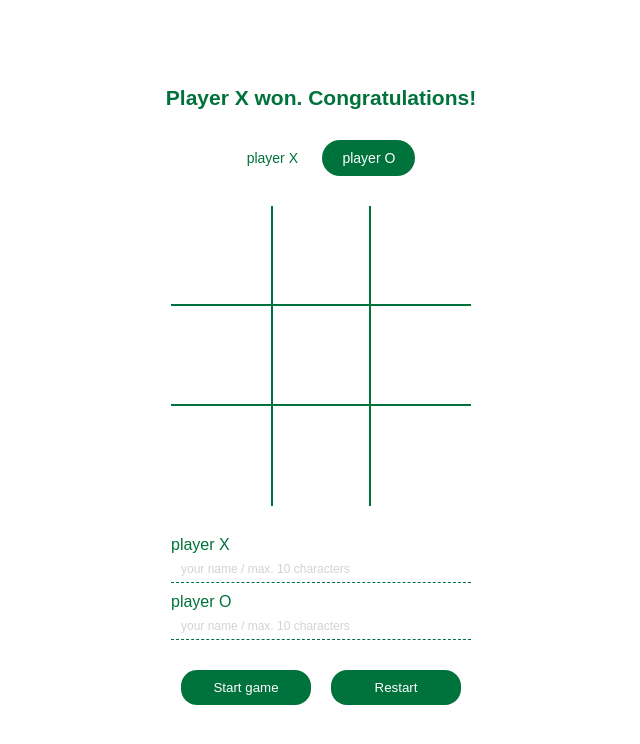
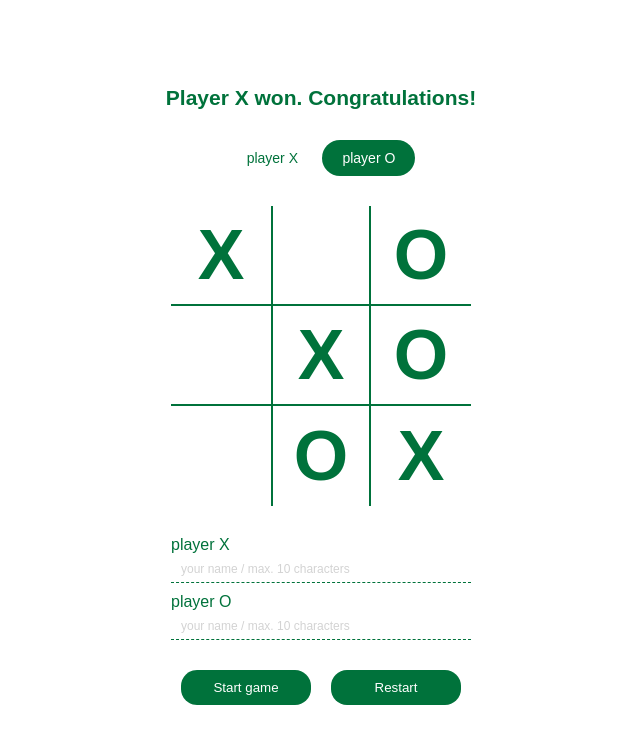
Before and after one commit to TomekLeszczynski/Odin-Project-Tic-Tac-Toe, a plain HTML site: page index.html in a window 1280 px wide. Shown: the whole page, without its empty margins (319-959 px from the left). Drawn offline with Linux system fonts and the light colour scheme.

Commit message:
Readme file updated. Game screen added.

```diff
--- a/index.html
+++ b/index.html
@@ -16,15 +16,15 @@
         <div class="player-o active">player O</div>
     </div>
     <div class="grid">
-        <div data-id="1" tabIndex="0"></div>
+        <div data-id="1" tabIndex="0">X</div>
         <div data-id="2" tabIndex="0"></div>
-        <div data-id="3" tabIndex="0"></div>
+        <div data-id="3" tabIndex="0">O</div>
         <div data-id="4" tabIndex="0"></div>
-        <div data-id="5" tabIndex="0"></div>
-        <div data-id="6" tabIndex="0"></div>
+        <div data-id="5" tabIndex="0">X</div>
+        <div data-id="6" tabIndex="0">O</div>
         <div data-id="7" tabIndex="0"></div>
-        <div data-id="8" tabIndex="0"></div>
-        <div data-id="9" tabIndex="0"></div>
+        <div data-id="8" tabIndex="0">O</div>
+        <div data-id="9" tabIndex="0">X</div>
     </div>
     <div class="panel">
         <div class="input-box">
```
Also changed, not shown: TicTacToeScreen.jpg (added), 1 other file.
